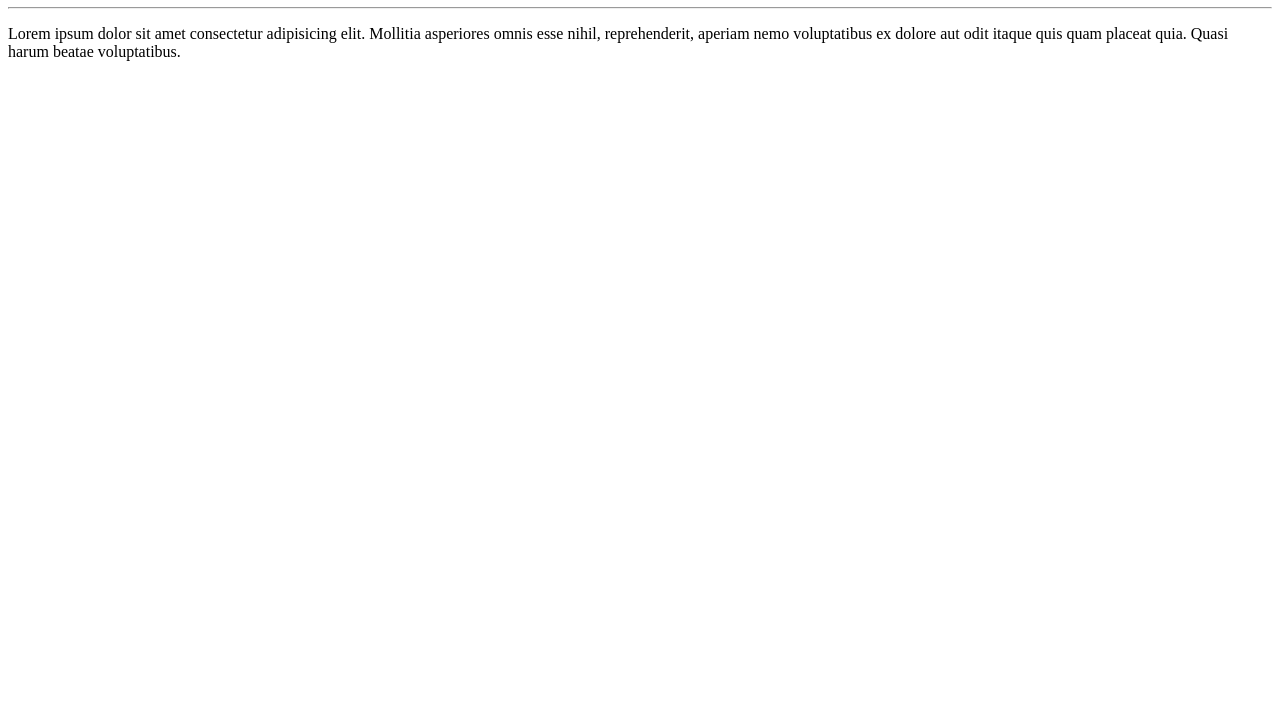
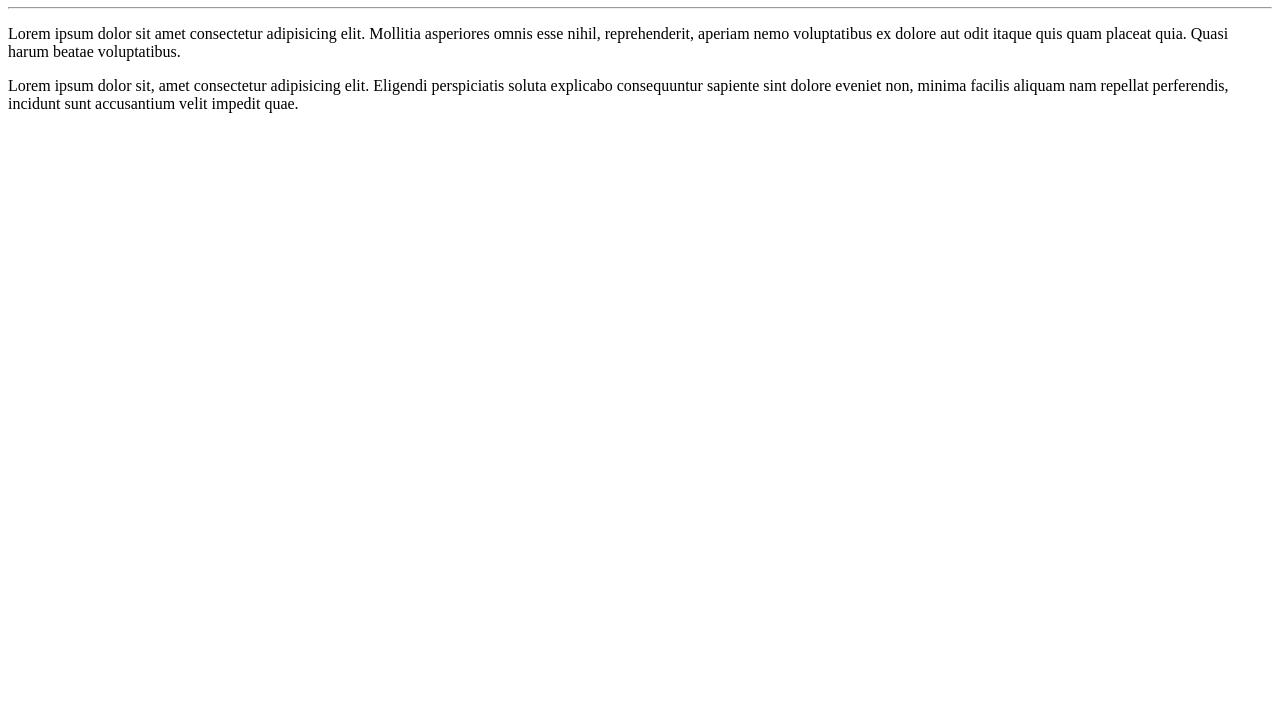
Before and after one commit to heitor-jg/OlaMundo, a plain HTML site: page site-exemplo/index.html in a window 1280 px wide. Shown: the part 73-800 px from the top of the page. Drawn offline with Linux system fonts and the light colour scheme.

Commit message:
add um paragrafo

```diff
--- a/site-exemplo/index.html
+++ b/site-exemplo/index.html
@@ -11,5 +11,7 @@
     <hr>
     <p>Lorem ipsum dolor sit amet consectetur adipisicing elit. Mollitia asperiores omnis esse nihil, reprehenderit, aperiam nemo voluptatibus ex dolore aut odit itaque quis quam placeat quia. Quasi harum beatae voluptatibus.</p>
 
+    <p>Lorem ipsum dolor sit, amet consectetur adipisicing elit. Eligendi perspiciatis soluta explicabo consequuntur sapiente sint dolore eveniet non, minima facilis aliquam nam repellat perferendis, incidunt sunt accusantium velit impedit quae.</p>
+
 </body>
 </html>
```
